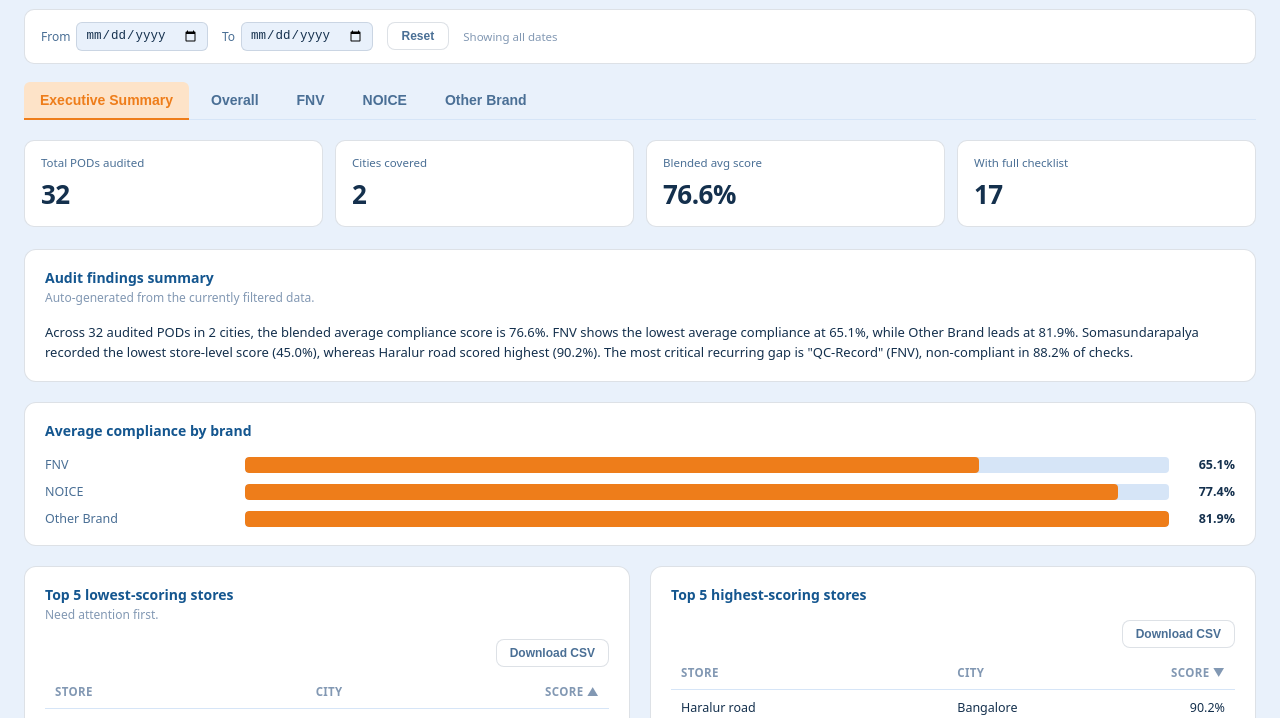
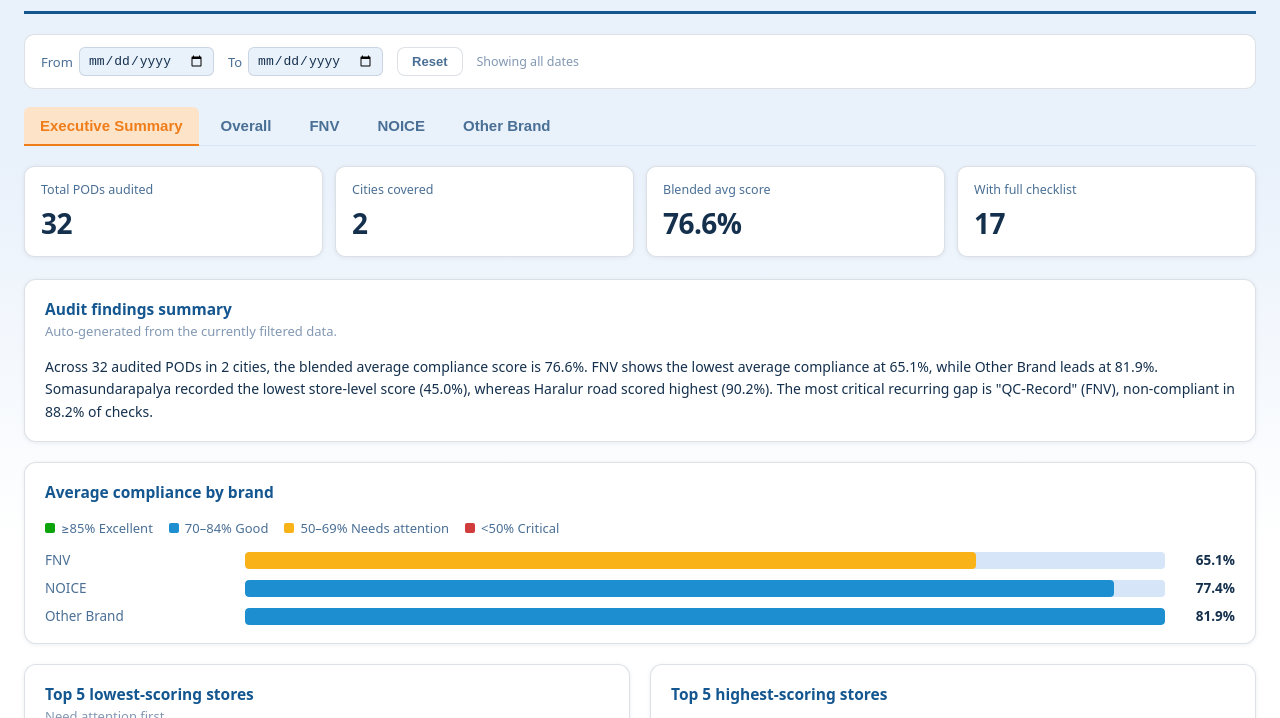
Before and after one commit to Satishn71/pod-audit-dashboard, a plain HTML site: page index.html in a window 1280 px wide. Shown: the part 99-817 px from the top of the page. Drawn offline with Linux system fonts and the light colour scheme.

Commit message:
Presentation styling: blue table headers, performance-colored bars, polished background, larger text

```diff
--- a/index.html
+++ b/index.html
@@ -22,6 +22,13 @@
     --warning:         #fab219;
     --critical:        #d03b3b;
     --success-text:    #006300;
+    --thead-bg:         #1b4f91;
+    --thead-bg-hover:   #163f74;
+    --thead-text:       #ffffff;
+    --bar-1:            #0ca30c;
+    --bar-2:            #1d8fd1;
+    --bar-3:            #fab219;
+    --bar-4:            #d03b3b;
   }
   @media (prefers-color-scheme: dark) {
     :root:not([data-theme="light"]) {
@@ -41,6 +48,13 @@
       --warning:         #fab219;
       --critical:        #e66767;
       --success-text:    #0ca30c;
+      --thead-bg:         #123a63;
+      --thead-bg-hover:   #0d2c4c;
+      --thead-text:       #ffffff;
+      --bar-1:            #1fbf3a;
+      --bar-2:            #4fb3f0;
+      --bar-3:            #fab219;
+      --bar-4:            #e66767;
     }
   }
   :root[data-theme="dark"] {
@@ -60,21 +74,29 @@
     --warning:         #fab219;
     --critical:        #e66767;
     --success-text:    #0ca30c;
+    --thead-bg:         #123a63;
+    --thead-bg-hover:   #0d2c4c;
+    --thead-text:       #ffffff;
+    --bar-1:            #1fbf3a;
+    --bar-2:            #4fb3f0;
+    --bar-3:            #fab219;
+    --bar-4:            #e66767;
   }
 
   * { box-sizing: border-box; }
   html, body { margin: 0; padding: 0; }
   body {
-    background: var(--page);
+    background: linear-gradient(180deg, var(--page) 0%, var(--page) 260px, var(--surface-1) 640px);
     color: var(--text-primary);
     font-family: system-ui, -apple-system, "Segoe UI", sans-serif;
+    font-size: 14.5px;
     -webkit-font-smoothing: antialiased;
   }
   .wrap { max-width: 1280px; margin: 0 auto; padding: 20px 24px 64px; }
 
-  header.top { display:flex; align-items:flex-start; justify-content:space-between; gap:16px; margin-bottom:18px; flex-wrap: wrap; }
-  header.top h1 { font-size: 22px; margin: 0 0 4px; color: var(--heading); }
-  header.top p { margin: 0; color: var(--text-secondary); font-size: 13px; max-width: 640px; }
+  header.top { display:flex; align-items:flex-start; justify-content:space-between; gap:16px; margin-bottom:20px; padding-bottom:14px; border-bottom: 3px solid var(--heading); flex-wrap: wrap; }
+  header.top h1 { font-size: 25px; margin: 0 0 4px; color: var(--heading); letter-spacing: -0.01em; }
+  header.top p { margin: 0; color: var(--text-secondary); font-size: 14px; max-width: 640px; }
   .theme-toggle {
     border: 1px solid var(--border); background: var(--surface-1); color: var(--text-secondary);
     border-radius: 8px; padding: 6px 12px; font-size: 12px; cursor: pointer;
@@ -83,17 +105,17 @@
 
   .filter-bar { display:flex; align-items:center; gap:14px; flex-wrap:wrap; margin-bottom: 18px; padding: 12px 16px; background: var(--surface-1); border: 1px solid var(--border); border-radius: 10px; }
   .filter-bar.invalid { border-color: var(--critical); }
-  .filter-bar label { font-size: 12px; color: var(--text-secondary); display:flex; align-items:center; gap:6px; }
-  .filter-bar input[type=date] { border: 1px solid var(--border); background: var(--page); color: var(--text-primary); border-radius: 6px; padding: 5px 8px; font-size: 12.5px; }
-  .filter-bar button { border: 1px solid var(--border); background: var(--surface-1); color: var(--text-secondary); border-radius: 8px; padding: 6px 14px; font-size: 12px; cursor:pointer; font-weight:600; }
+  .filter-bar label { font-size: 13px; color: var(--text-secondary); display:flex; align-items:center; gap:6px; }
+  .filter-bar input[type=date] { border: 1px solid var(--border); background: var(--page); color: var(--text-primary); border-radius: 6px; padding: 5px 8px; font-size: 13px; }
+  .filter-bar button { border: 1px solid var(--border); background: var(--surface-1); color: var(--text-secondary); border-radius: 8px; padding: 6px 14px; font-size: 13px; cursor:pointer; font-weight:600; }
   .filter-bar button:hover { color: var(--text-primary); }
-  .filter-note { font-size: 11.5px; color: var(--text-muted); }
+  .filter-note { font-size: 12.5px; color: var(--text-muted); }
   .filter-bar.invalid .filter-note { color: var(--critical); }
 
   nav.tabs { display:flex; gap:6px; border-bottom: 1px solid var(--gridline); margin-bottom: 20px; flex-wrap: wrap; }
   nav.tabs button {
     appearance:none; border:none; background:transparent; color: var(--text-secondary);
-    font-size: 14px; font-weight: 600; padding: 10px 16px; cursor:pointer; border-bottom: 2px solid transparent;
+    font-size: 15px; font-weight: 600; padding: 10px 16px; cursor:pointer; border-bottom: 2px solid transparent;
     margin-bottom:-1px; border-radius: 6px 6px 0 0;
   }
   nav.tabs button:hover { color: var(--heading); background: var(--accent-soft); }
@@ -102,53 +124,53 @@
   nav.subtabs { display:flex; gap:6px; margin: 4px 0 18px; }
   nav.subtabs button {
     appearance:none; border:1px solid var(--border); background: var(--surface-1); color: var(--text-secondary);
-    font-size: 12.5px; font-weight: 600; padding: 6px 14px; border-radius: 999px; cursor:pointer;
+    font-size: 13px; font-weight: 600; padding: 6px 14px; border-radius: 999px; cursor:pointer;
   }
   nav.subtabs button.active { color: #fff; background: var(--accent); border-color: var(--accent); }
 
   .kpi-row { display:grid; grid-template-columns: repeat(auto-fit, minmax(150px, 1fr)); gap: 12px; margin-bottom: 22px; }
   .kpi {
     background: var(--surface-1); border: 1px solid var(--border); border-radius: 10px;
-    padding: 14px 16px;
+    padding: 14px 16px; box-shadow: 0 1px 4px rgba(20,48,77,0.08);
   }
-  .kpi .label { font-size: 11.5px; color: var(--text-secondary); margin-bottom: 6px; display:flex; align-items:center; gap:6px; }
-  .kpi .value { font-size: 26px; font-weight: 600; letter-spacing: -0.02em; }
+  .kpi .label { font-size: 12.5px; color: var(--text-secondary); margin-bottom: 6px; display:flex; align-items:center; gap:6px; }
+  .kpi .value { font-size: 28px; font-weight: 600; letter-spacing: -0.02em; }
   .kpi .dot { width: 8px; height: 8px; border-radius: 50%; display:inline-block; flex: none; }
 
   section.card {
     background: var(--surface-1); border: 1px solid var(--border); border-radius: 12px;
-    padding: 18px 20px; margin-bottom: 20px;
+    padding: 18px 20px; margin-bottom: 20px; box-shadow: 0 1px 4px rgba(20,48,77,0.08);
   }
   section.card .card-head { display:flex; justify-content:space-between; align-items:flex-start; gap:12px; }
-  section.card h2 { font-size: 14px; margin: 0 0 2px; color: var(--heading); }
-  section.card .sub { font-size: 12px; color: var(--text-muted); margin: 0 0 16px; }
+  section.card h2 { font-size: 15.5px; margin: 0 0 2px; color: var(--heading); }
+  section.card .sub { font-size: 13px; color: var(--text-muted); margin: 0 0 16px; }
 
   .two-col { display:grid; grid-template-columns: 1fr 1fr; gap: 20px; }
   @media (max-width: 760px) { .two-col { grid-template-columns: 1fr; } }
   .two-col > section.card { margin-bottom: 0; }
 
-  .narrative { font-size: 13px; line-height: 1.6; color: var(--text-primary); margin: 0; }
+  .narrative { font-size: 14px; line-height: 1.6; color: var(--text-primary); margin: 0; }
 
-  .legend { display:flex; gap:16px; font-size: 12px; color: var(--text-secondary); margin-bottom: 14px; flex-wrap:wrap; }
+  .legend { display:flex; gap:16px; font-size: 13px; color: var(--text-secondary); margin-bottom: 14px; flex-wrap:wrap; }
   .legend span { display:inline-flex; align-items:center; gap:6px; }
   .legend i { width:10px; height:10px; border-radius:2px; display:inline-block; }
 
   .barchart { display:flex; flex-direction:column; gap:10px; }
-  .barchart .row { display:grid; grid-template-columns: 190px 1fr 56px; align-items:center; gap:10px; }
-  .barchart .row .rlabel { font-size: 12.5px; color: var(--text-secondary); overflow:hidden; text-overflow:ellipsis; white-space:nowrap; }
-  .barchart .track { position:relative; height: 16px; background: var(--gridline); border-radius: 4px; overflow:hidden; }
+  .barchart .row { display:grid; grid-template-columns: 190px 1fr 60px; align-items:center; gap:10px; }
+  .barchart .row .rlabel { font-size: 13.5px; color: var(--text-secondary); overflow:hidden; text-overflow:ellipsis; white-space:nowrap; }
+  .barchart .track { position:relative; height: 17px; background: var(--gridline); border-radius: 4px; overflow:hidden; }
   .barchart .fill { position:absolute; left:0; top:0; height:100%; background: var(--accent); border-radius: 4px; }
-  .barchart .rvalue { font-size: 12.5px; font-weight:600; text-align:right; font-variant-numeric: tabular-nums; }
+  .barchart .rvalue { font-size: 13.5px; font-weight:600; text-align:right; font-variant-numeric: tabular-nums; }
 
   .distbar { display:flex; flex-direction:column; gap:10px; }
   .distbar .row { display:grid; grid-template-columns: 190px 1fr 150px; align-items:center; gap:10px; }
-  .distbar .rlabel { font-size: 12.5px; color: var(--text-secondary); overflow:hidden; text-overflow:ellipsis; white-space:nowrap; }
-  .distbar .stack { position:relative; height: 16px; display:flex; gap:2px; border-radius:4px; overflow:hidden; background: var(--gridline); }
+  .distbar .rlabel { font-size: 13.5px; color: var(--text-secondary); overflow:hidden; text-overflow:ellipsis; white-space:nowrap; }
+  .distbar .stack { position:relative; height: 17px; display:flex; gap:2px; border-radius:4px; overflow:hidden; background: var(--gridline); }
   .distbar .seg { height:100%; }
   .distbar .seg.full { background: var(--good); }
   .distbar .seg.partial { background: var(--warning); }
   .distbar .seg.non { background: var(--critical); }
-  .distbar .rvalue { font-size: 11.5px; color: var(--text-muted); text-align:right; font-variant-numeric: tabular-nums; }
+  .distbar .rvalue { font-size: 12.5px; color: var(--text-muted); text-align:right; font-variant-numeric: tabular-nums; }
 
   .table-toolbar { display:flex; justify-content:flex-end; margin-bottom: 8px; }
   .table-toolbar button, .modal-foot button {
@@ -157,13 +179,15 @@
   }
   .table-toolbar button:hover, .modal-foot button:hover { color: var(--accent); border-color: var(--accent); }
 
-  table.dtable { width:100%; border-collapse: collapse; font-size: 12.5px; }
-  table.dtable th, table.dtable td { text-align:left; padding: 9px 10px; border-bottom: 1px solid var(--gridline); }
-  table.dtable th { color: var(--text-muted); font-weight:600; font-size:11.5px; text-transform:uppercase; letter-spacing:0.03em; cursor:pointer; user-select:none; white-space:nowrap; }
-  table.dtable th:hover { color: var(--text-primary); }
+  table.dtable { width:100%; border-collapse: collapse; font-size: 13.5px; }
+  table.dtable th, table.dtable td { text-align:left; padding: 10px 12px; border-bottom: 1px solid var(--gridline); }
+  table.dtable th { background: var(--thead-bg); color: var(--thead-text); font-weight:600; font-size:12.5px; text-transform:uppercase; letter-spacing:0.03em; cursor:pointer; user-select:none; white-space:nowrap; }
+  table.dtable th:first-child { border-radius: 6px 0 0 0; }
+  table.dtable th:last-child { border-radius: 0 6px 0 0; }
+  table.dtable th:hover { background: var(--thead-bg-hover); color: var(--thead-text); }
   table.dtable td.num, table.dtable th.num { font-variant-numeric: tabular-nums; text-align:right; }
-  table.dtable td.tag { color: var(--text-muted); font-size: 11.5px; }
-  .badge { display:inline-block; font-size:10.5px; font-weight:600; padding:2px 7px; border-radius:999px; border:1px solid var(--border); color: var(--text-muted); }
+  table.dtable td.tag { color: var(--text-muted); font-size: 12.5px; }
+  .badge { display:inline-block; font-size:11.5px; font-weight:600; padding:2px 7px; border-radius:999px; border:1px solid var(--border); color: var(--text-muted); }
   .badge.warn { color: var(--warning); border-color: var(--warning); }
 
   table.dtable tr.row-partial td { background: color-mix(in srgb, var(--warning) 18%, transparent); }
@@ -176,13 +200,13 @@
   }
   .report-btn:hover { background: var(--accent); color: #fff; }
 
-  .empty { color: var(--text-muted); font-size: 12.5px; padding: 20px 0; text-align:center; }
+  .empty { color: var(--text-muted); font-size: 13.5px; padding: 20px 0; text-align:center; }
   .tabpanel { display:none; }
   .tabpanel.active { display:block; }
   .subpanel { display:none; }
   .subpanel.active { display:block; }
 
-  footer.note { color: var(--text-muted); font-size: 11.5px; margin-top: 8px; }
+  footer.note { color: var(--text-muted); font-size: 12.5px; margin-top: 8px; }
 
   .modal-overlay { position:fixed; inset:0; background: rgba(0,0,0,0.55); display:none; align-items:center; justify-content:center; z-index:1000; padding: 20px; }
   .modal-overlay.active { display:flex; }
@@ -666,15 +690,32 @@ function statTile(label, value, dotColor){
   </div>`;
 }
 
+function barColor(v){
+  if (v === null || v === undefined) return 'var(--text-muted)';
+  if (v >= 85) return 'var(--bar-1)';
+  if (v >= 70) return 'var(--bar-2)';
+  if (v >= 50) return 'var(--bar-3)';
+  return 'var(--bar-4)';
+}
+
+function barLegend(){
+  return `<div class="legend">
+    <span><i style="background:var(--bar-1)"></i>&ge;85% Excellent</span>
+    <span><i style="background:var(--bar-2)"></i>70&ndash;84% Good</span>
+    <span><i style="background:var(--bar-3)"></i>50&ndash;69% Needs attention</span>
+    <span><i style="background:var(--bar-4)"></i>&lt;50% Critical</span>
+  </div>`;
+}
+
 function barChart(items, valueKey, labelKey){
   const max = Math.max(1, ...items.map(d => d[valueKey] || 0));
   const rows = items.map(d => `
     <div class="row" title="${esc(d[labelKey])}: ${pct(d[valueKey])}">
       <div class="rlabel">${esc(d[labelKey])}</div>
-      <div class="track"><div class="fill" style="width:${(d[valueKey]||0)/max*100}%"></div></div>
+      <div class="track"><div class="fill" style="width:${(d[valueKey]||0)/max*100}%; background:${barColor(d[valueKey])}"></div></div>
       <div class="rvalue">${pct(d[valueKey])}</div>
     </div>`).join('');
-  return `<div class="barchart">${rows || '<div class="empty">No data</div>'}</div>`;
+  return `${barLegend()}<div class="barchart">${rows || '<div class="empty">No data</div>'}</div>`;
 }
 
 function distLegend(){
```
